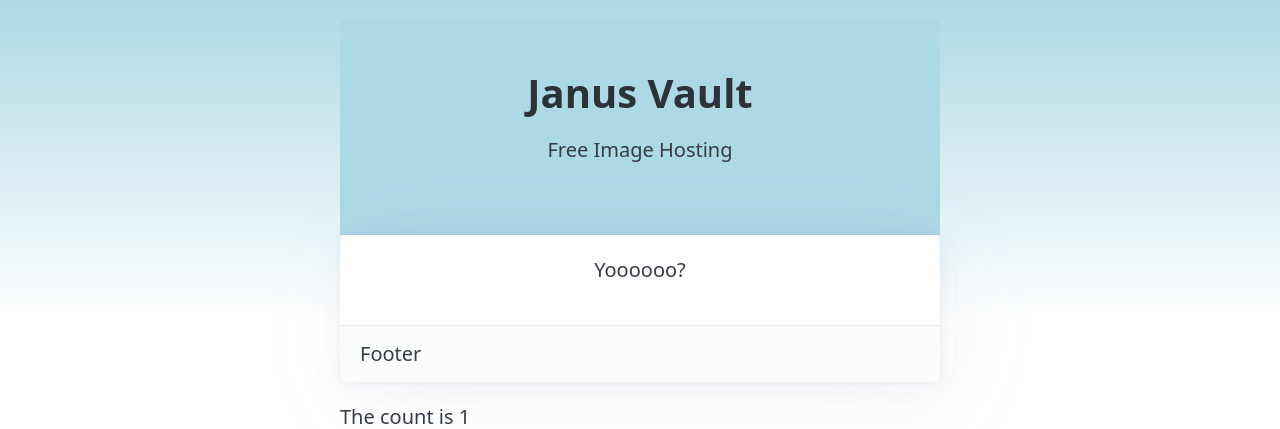
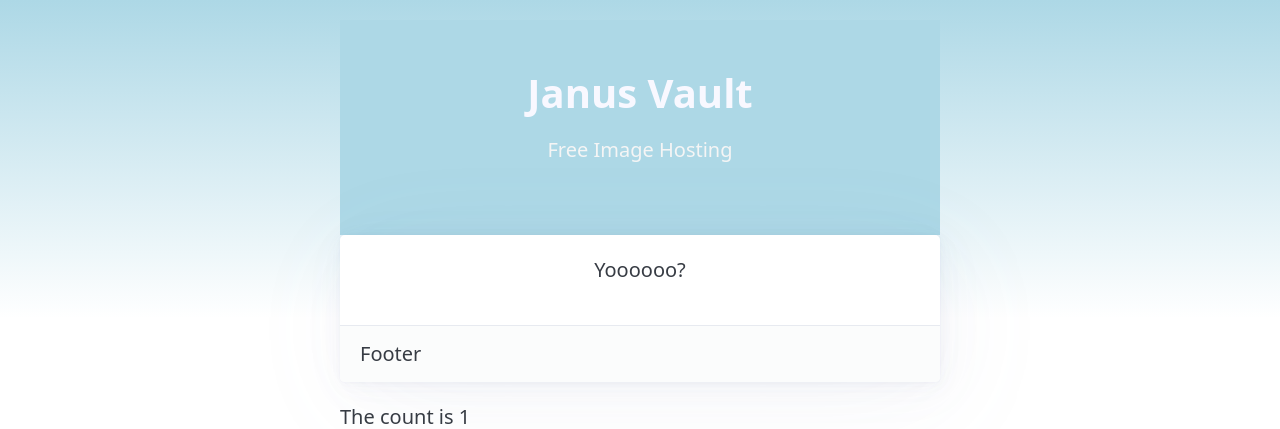
Before and after one commit to skipglide/django-deployment, a Django app: page / in a window 1280 px wide. Shown: the top 429 px of the page. Run offline with Django 5.2, Linux system fonts and the light colour scheme; data comes from the database, SQL or seed files in the repository; data that the repository does not hold is empty; some libraries are stand-ins or nearby versions.

Commit message:
added color

```diff
--- a/app/templates/app/home.html
+++ b/app/templates/app/home.html
@@ -8,8 +8,8 @@
 
 {% block content %}
     <div class="hero">
-        <h1>Janus Vault</h1>
-        <p>Free Image Hosting</p>
+        <h1 style="color: ghostwhite;">Janus Vault</h1>
+        <p style="color: whitesmoke;">Free Image Hosting</p>
     </div>
 
     <article>
```
